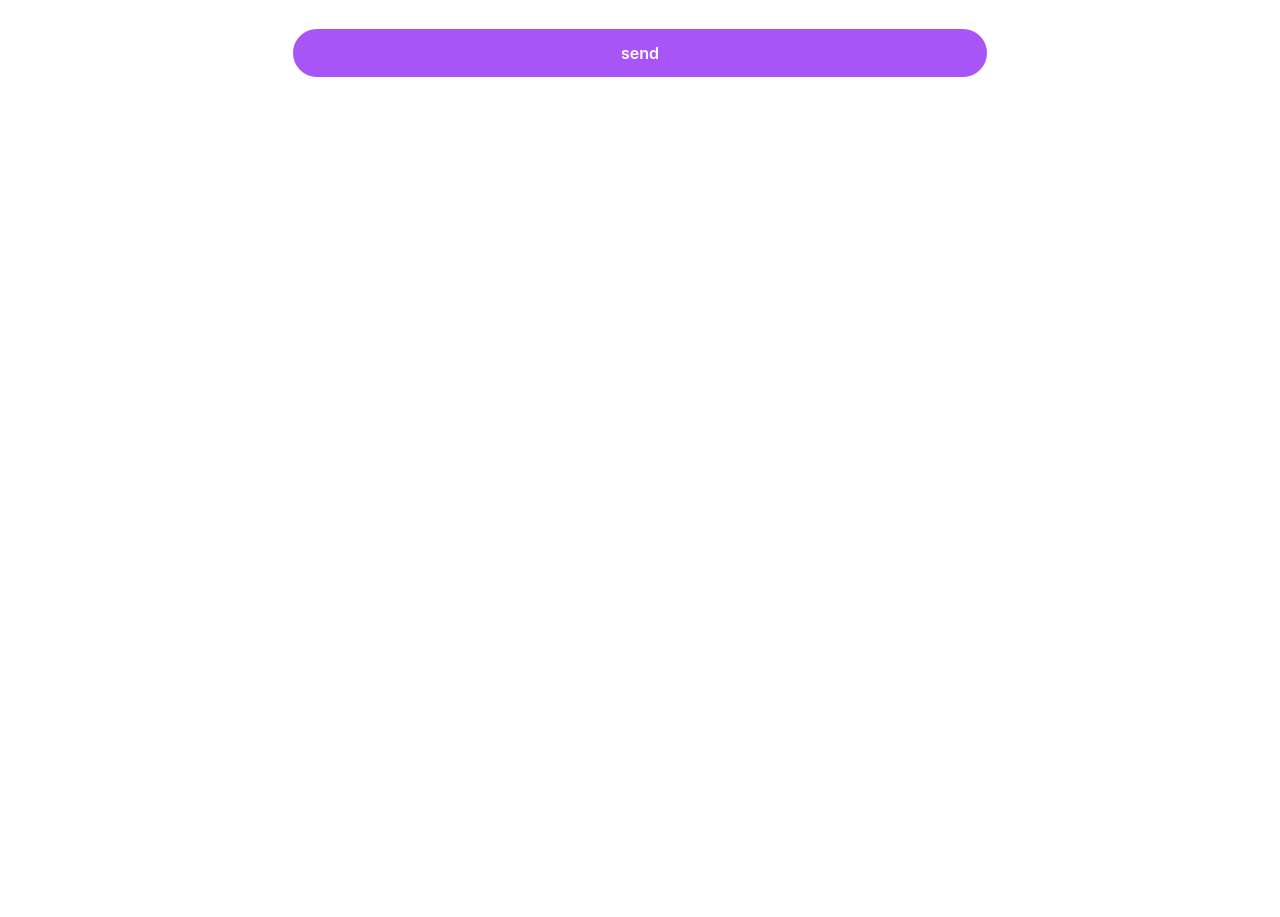
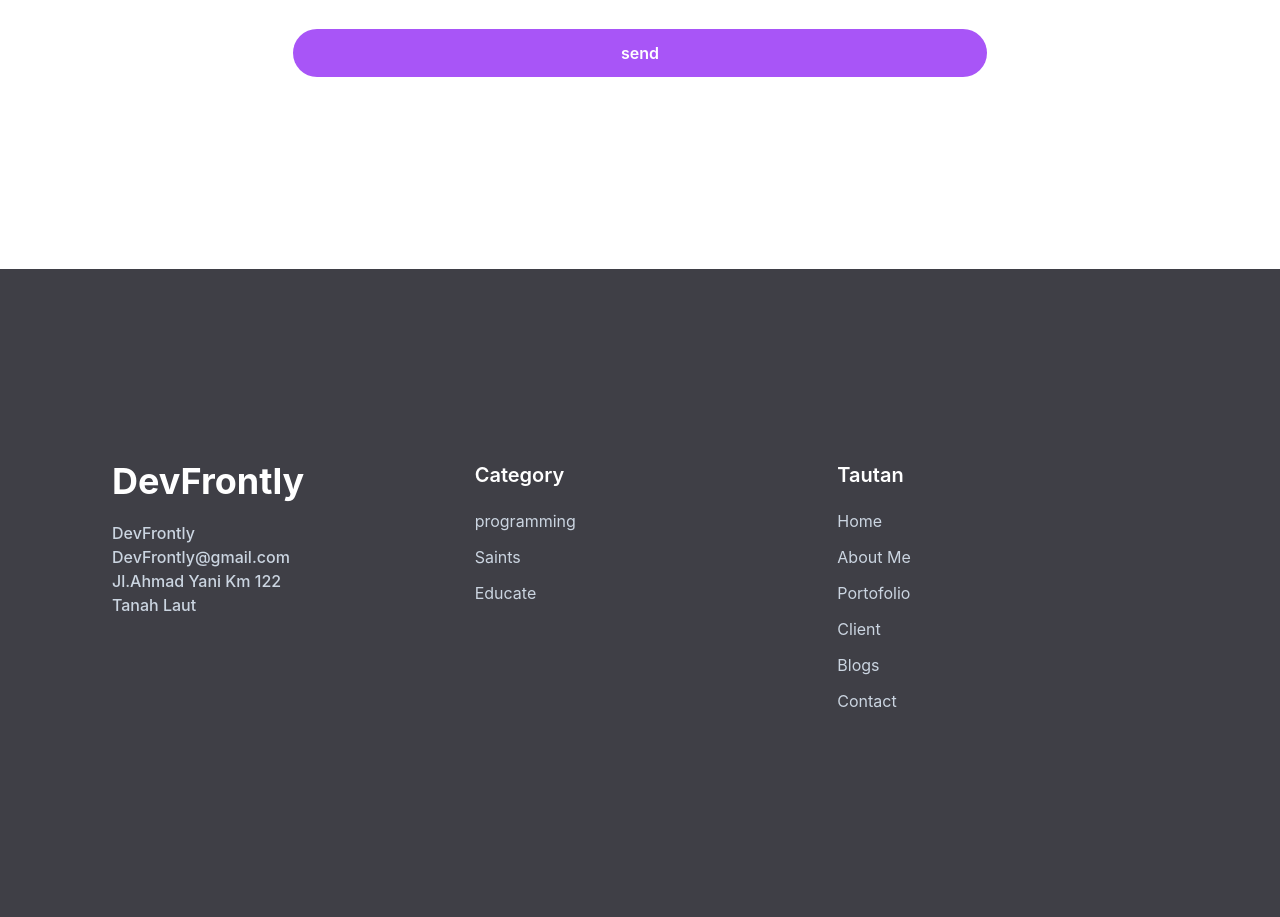
Before and after one commit to yusuffront99/portofolio_tailwind, a website: page index.html in a window 1280 px wide. Shown: the part 5289-6206 px from the top of the page. Before the commit the page ends 5558 px from the top, so only its background shows below. Drawn offline with Linux system fonts and the light colour scheme.

Commit message:
updated more codes section

```diff
--- a/index.html
+++ b/index.html
@@ -261,6 +261,58 @@
     </section>
     <!-- Contact Section End -->
 
+    <!-- Footer Section Start -->
+    <footer class="bg-subtitle pt-24 pb-12">
+        <div class="container lg:p-24">
+            <div class="flex flex-wrap">
+                <div class="w-full px-4 mb-12 text-slate-300 font-medium md:w-1/3">
+                    <h2 class="font-bold text-4xl text-white mb-5">DevFrontly</h2>
+                    <h3>DevFrontly</h3>
+                    <p>DevFrontly@gmail.com</p>
+                    <p>Jl.Ahmad Yani Km 122</p>
+                    <p>Tanah Laut</p>
+                </div>
+                <div class="w-full px-4 mb-12 md:w-1/3">
+                    <h3 class="font-semibold text-white text-xl mb-5">Category</h3>
+                    <ul class="text-slate-300">
+                        <li>
+                            <a href="" class="inline-block text-base hover:text-primary mb-3">programming</a>
+                        </li>
+                        <li>
+                            <a href="" class="inline-block text-base hover:text-primary mb-3">Saints</a>
+                        </li>
+                        <li>
+                            <a href="" class="inline-block text-base hover:text-primary mb-3">Educate</a>
+                        </li>
+                    </ul>
+                </div>
+                <div class="w-full px-4 mb-12 md:w-1/3">
+                    <h3 class="font-semibold text-white text-xl mb-5">Tautan</h3>
+                    <ul class="text-slate-300">
+                        <li>
+                            <a href="" class="inline-block text-base hover:text-primary mb-3">Home</a>
+                        </li>
+                        <li>
+                            <a href="" class="inline-block text-base hover:text-primary mb-3">About Me</a>
+                        </li>
+                        <li>
+                            <a href="" class="inline-block text-base hover:text-primary mb-3">Portofolio</a>
+                        </li>
+                        <li>
+                            <a href="" class="inline-block text-base hover:text-primary mb-3">Client</a>
+                        </li>
+                        <li>
+                            <a href="" class="inline-block text-base hover:text-primary mb-3">Blogs</a>
+                        </li>
+                        <li>
+                            <a href="" class="inline-block text-base hover:text-primary mb-3">Contact</a>
+                        </li>
+                    </ul>
+                </div>
+            </div>
+        </div>
+    </footer>
+    <!-- Footer Section End -->
 
     <script src="dist/js/script.js"></script>
 </body>
```
Also changed, not shown: dist/output.css.
